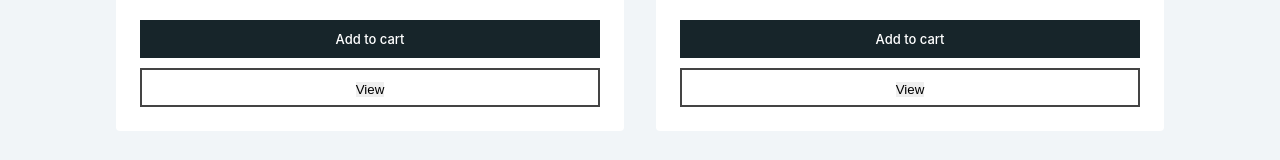
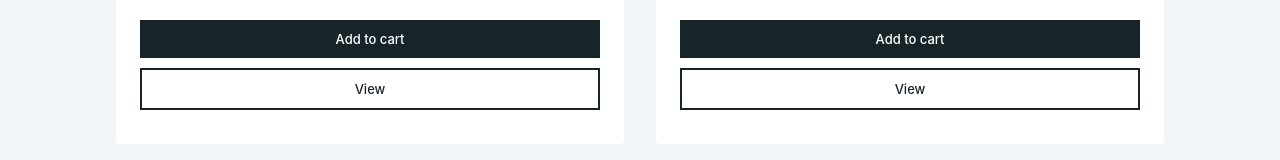
Before and after one commit to Vioancer/ecommerce-store-reactjs-stripe-oauth2, a React (Create React App) app: page /products in a window 1280 px wide. Shown: the part 591-751 px from the top of the page. Built offline with nearby package versions, Linux system fonts and the light colour scheme; no server answers.

Commit message:
Modified style of view button

```diff
--- a/src/pages/Products/ProductList.js
+++ b/src/pages/Products/ProductList.js
@@ -25,8 +25,17 @@ const ProductList = () => {
                 </div>
 
                 <AddToCart product={product} />
-                <Link to={`/products/${id}`} className="prod-details">
-                  <button>View</button>
+                <Link
+                  to={`/products/${id}`}
+                  className="add-cart"
+                  style={{
+                    color: "#17252A",
+                    background: "#fff",
+                    border: "2px solid #17252A",
+                  }}
+                >
+                  {/*className="prod-details">*/}
+                  View
                 </Link>
               </div>
             </article>
```
